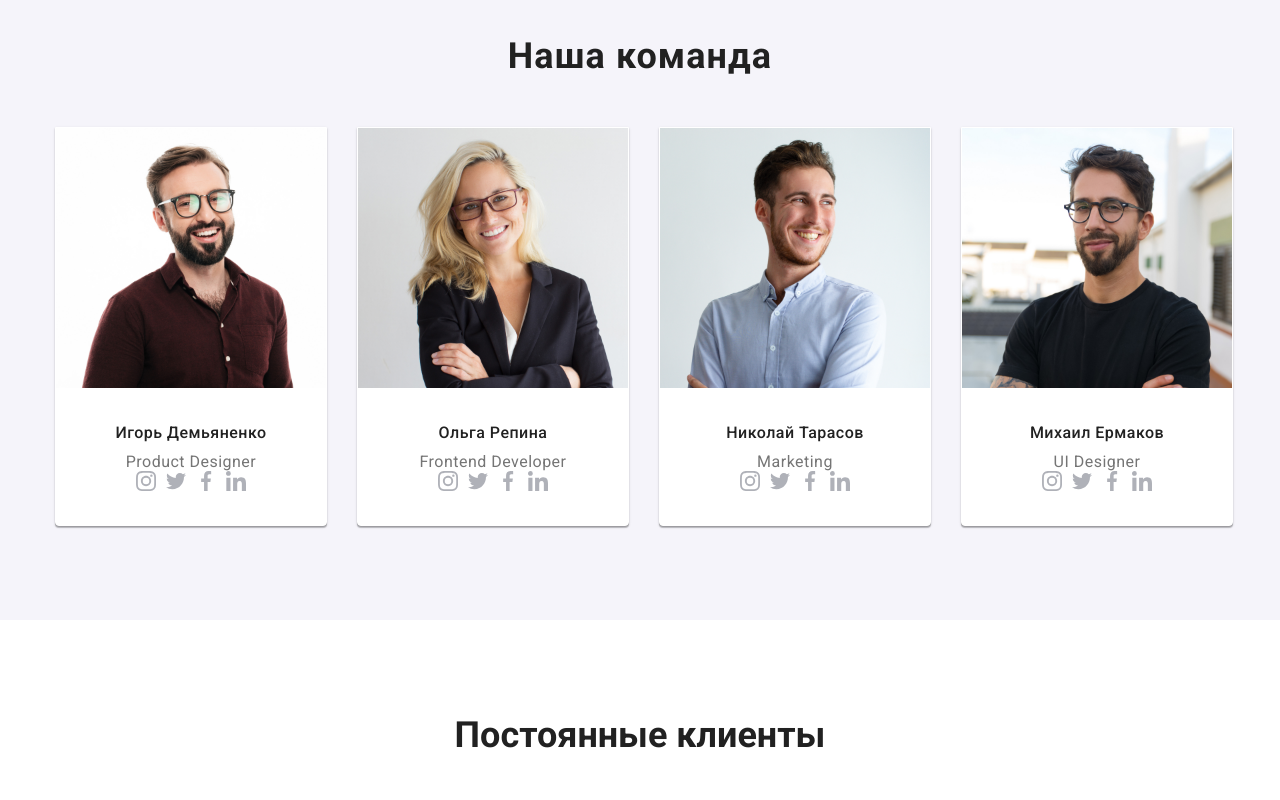
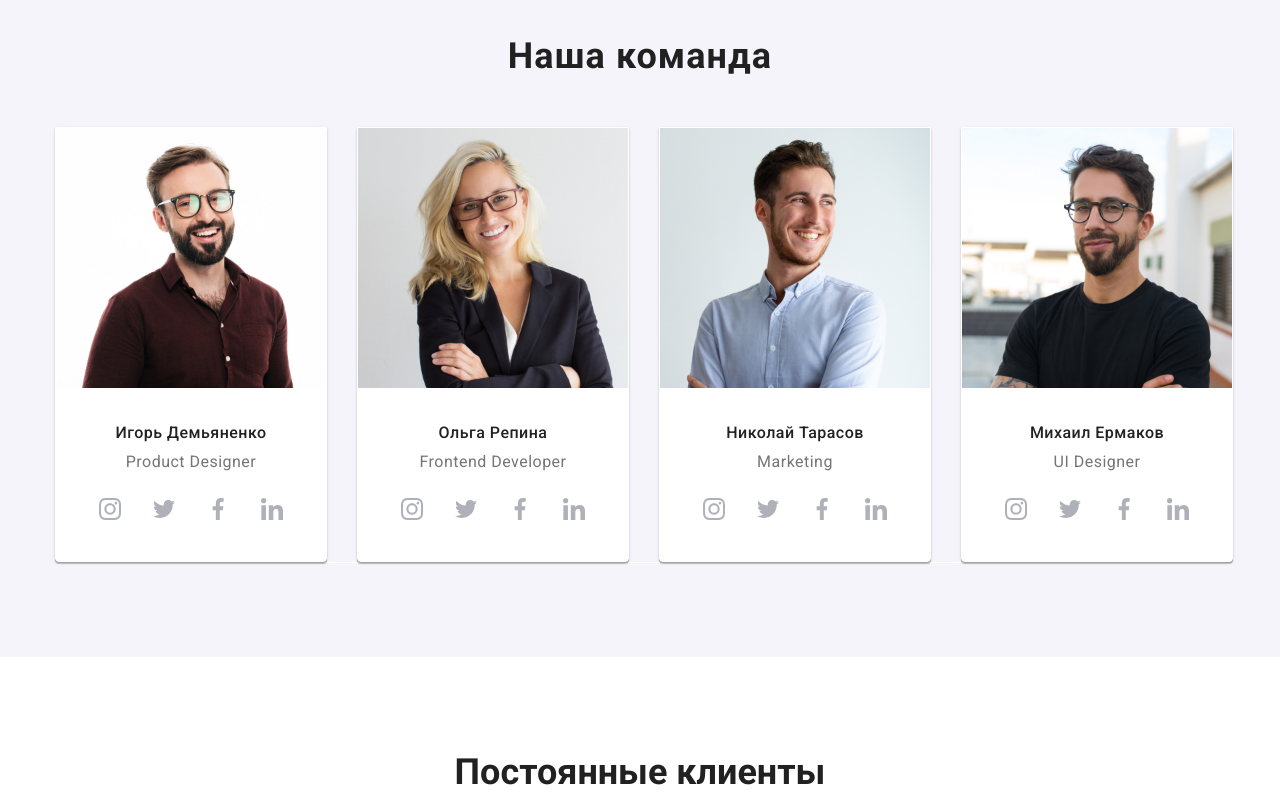
Before and after one commit to tanyazharik/goit-markup-hw-04, a plain HTML site: page index.html in a window 1280 px wide. Shown: the part 1660-2460 px from the top of the page. Drawn offline with nearby package versions, Linux system fonts and the light colour scheme.

Commit message:
оформляет соцсети

```diff
--- a/css/styles.css
+++ b/css/styles.css
@@ -32,14 +32,11 @@ body {
   padding-right: 15px;
   margin-left: auto;
   margin-right: auto;
-
-
 }
 
 .header {
-  border-bottom: 1px solid #ECECEC;
+  border-bottom: 1px solid #ececec;
   background-color: var(--title);
-
 }
 .container-flex {
   display: flex;
@@ -71,7 +68,7 @@ body {
   font-size: 26px;
   font-weight: 700;
   line-height: 1.19;
-  letter-spacing; 0.03em;
+  letter-spacing: 0.03em;
 }
 
 .secondary-logo {
@@ -108,12 +105,11 @@ body {
   margin-right: 50px;
 }
 
-
-auto-link:nth-child(1) {
+.auto-link:nth-child(1) {
   padding-left: 0;
 }
 .nav-list .item:last-child {
-    margin-right: opx
+  margin-right: opx;
 }
 .nav-list .link {
   display: block;
@@ -130,7 +126,7 @@ auto-link:nth-child(1) {
   color: var(--title-text-color);
 }
 
-.link +.link {
+.link + .link {
   margin-left: auto;
 }
 
@@ -141,7 +137,6 @@ auto-link:nth-child(1) {
   display: flex;
   align-items: center;
 }
-
 
 .auto-nav {
   display: flex;
@@ -197,18 +192,13 @@ margin-right: 0;
   margin-right: auto;
 
   background-color: palegoldenrod;
-    background-image: linear-gradient(
-      to right,
-      rgba(0, 0, 0, 0.2),
-      rgba(0, 0, 0, 0.2)
-    ),
-    url("../images/hero.jpg");
+  background-image: linear-gradient(to right, rgba(0, 0, 0, 0.2), rgba(0, 0, 0, 0.2)),
+    url('../images/hero.jpg');
   background-position: center;
   background-size: cover;
   background-repeat: no-repeat;
 }
 .about-us section {
-
   padding-bottom: 108px;
   background-color: #e5e5e5;
 }
@@ -222,12 +212,10 @@ margin-right: 0;
 }
 .hero-container {
   align-items: center;
-
 }
 .hero {
   padding-top: 200px;
   padding-bottom: 200px;
-
 
   text-align: center;
   background-color: #2f303a;
@@ -244,9 +232,7 @@ margin-right: 0;
   text-align: center;
 }
 
-
 /*  Section  */
-
 
 ul {
   display: flex;
@@ -271,9 +257,7 @@ margin-right: 0;
   display: flex;
 }
 
-
 .section-item {
-
   margin-bottom: 10px;
   color: var(--title-text-color);
   font-size: 14px;
@@ -283,7 +267,6 @@ margin-right: 0;
   text-transform: uppercase;
 }
 .button-project {
-
   display: flex;
   flex-direction: row;
   border-radius: 4px;
@@ -304,11 +287,11 @@ margin-right: 0;
 .button-project:focus {
   color: var(--title);
   background-color: var(--accent-color);
-   box-shadow: 0px 2px 2px 0px #0000001F;
+  box-shadow: 0px 2px 2px 0px #0000001f;
 
   box-shadow: 0px 1px 2px 0px #00000014;
 
-box-shadow: 0px 3px 1px 0px #0000001A;
+  box-shadow: 0px 3px 1px 0px #0000001a;
 }
 .button-hero,
 .button-project {
@@ -318,7 +301,6 @@ box-shadow: 0px 3px 1px 0px #0000001A;
 }
 
 .title-item {
-
   margin-bottom: 4px;
   color: var(--title-text-color);
   font-size: 18px;
@@ -327,7 +309,6 @@ box-shadow: 0px 3px 1px 0px #0000001A;
   letter-spacing: 0.06em;
 }
 .title-text {
-
   color: var(--primary-text-color);
   font-size: 16px;
   line-height: 1.88;
@@ -371,7 +352,6 @@ box-shadow: 0px 3px 1px 0px #0000001A;
   color: var(--primary-text-color);
 }
 .section-title {
-
   text-align: center;
   margin-bottom: 50px;
   color: var(--title-text-color);
@@ -379,33 +359,28 @@ box-shadow: 0px 3px 1px 0px #0000001A;
   font-size: 36px;
   line-height: 1.17;
   letter-spacing: 0.03em;
-
 }
 
 .about {
   display: flex;
-
-
 }
 .items-list {
-
   display: flex;
-    flex-basis: calc((100% - 30px) /4);
+  flex-basis: calc((100% - 30px) / 4);
   flex-direction: column;
-
 }
 
 .jobs-photo {
   display: flex;
-    flex-basis: calc((100% - 30px) /3);
+  flex-basis: calc((100% - 30px) / 3);
 }
 .section-job {
-    flex-basis: calc((100% - 30px) /4);
-    border-bottom: 1px solid var(--title;)
+  flex-basis: calc((100% - 30px) / 4);
+  border-bottom: 1px solid var(--title);
 }
 
 .text-person {
-
+  margin-bottom: 16px;
   font-size: 16px;
   line-height: 1.19;
   letter-spacing: 0.03em;
@@ -422,7 +397,7 @@ box-shadow: 0px 3px 1px 0px #0000001A;
   font-size: 14px;
   line-height: 1.71;
   letter-spacing: 0.03em;
-    text-align: left
+  text-align: left;
   color: var(--primary-text-color);
 }
 
@@ -436,10 +411,9 @@ box-shadow: 0px 3px 1px 0px #0000001A;
   border-bottom: 0;
 }
 
-
 .section-item-text::before {
   display: block;
-  content: "";
+  content: '';
   width: 270px;
   height: 120px;
   background-color: var(--sub-background-color);
@@ -479,18 +453,18 @@ box-shadow: 0px 3px 1px 0px #0000001A;
 
 .images-items {
   margin-right: 30px;
-    border: 1px solid #FFFFFF;
+  border: 1px solid #ffffff;
   border-radius: 0px 0px 4px 4px;
   background-color: var(--title);
-    box-shadow: 0px 1px 3px rgba(0, 0, 0, 0.12), 0px 1px 1px rgba(0, 0, 0, 0.14), 0px 2px 1px rgba(0, 0, 0, 0.2);
+  box-shadow: 0px 1px 3px rgba(0, 0, 0, 0.12), 0px 1px 1px rgba(0, 0, 0, 0.14),
+    0px 2px 1px rgba(0, 0, 0, 0.2);
 }
-}
-.images-items:last-child{
+
+.images-items:last-child {
   margin-right: 0;
 }
 
 .section-person {
-
   margin-bottom: 10px;
   text-align: center;
   color: var(--title-text-color);
@@ -500,11 +474,9 @@ margin-right: 0;
   letter-spacing: 0.03em;
 }
 
-
 /* карточки */
 
 .project-set {
-
   padding: 0;
   padding-bottom: 94px;
   margin-top: 0;
@@ -512,7 +484,6 @@ margin-right: 0;
   margin-right: -30px;
   display: flex;
   flex-wrap: wrap;
-
 }
 
 .project-set > .work-list {
@@ -520,30 +491,25 @@ margin-right: 0;
   margin-right: 30px;
 }
 
-
 .img {
   display: block;
   max-width: 100%;
   height: auto;
 }
 
-
 .work-list:hover {
   box-shadow: 1px 4px 6px 0px #00000029;
 
-box-shadow: 0px 4px 4px 0px #0000000F;
+  box-shadow: 0px 4px 4px 0px #0000000f;
 
-box-shadow: 0px 1px 1px 0px #0000001F;
-
+  box-shadow: 0px 1px 1px 0px #0000001f;
 }
 
 .work-list {
-
   margin-right: 30px;
   margin-bottom: 30px;
-    stroke: #EEEEEEE ;
+  stroke: #eeeeee;
 }
-
 
 .work-list:last-child {
   margin-right: 0;
@@ -581,13 +547,10 @@ box-shadow: 0px 1px 1px 0px #0000001F;
   color: var(--accent-color);
 }
 
-
 .footer {
-
   background-color: #2f303a;
   padding-top: 60px;
   padding-bottom: 60px;
-
 }
 
 .link {
@@ -595,7 +558,7 @@ box-shadow: 0px 1px 1px 0px #0000001F;
   color: #212121;
 }
 .secondary-link {
-  color: #FFFFFF99;
+  color: #ffffff99;
 }
 
 .contact-item {
@@ -610,7 +573,7 @@ box-shadow: 0px 1px 1px 0px #0000001F;
 }
 
 .address-link {
-  color: #FFFFFF99;
+  color: #ffffff99;
 }
 .primary-section {
   padding-top: 94px;
@@ -632,7 +595,7 @@ box-shadow: 0px 1px 1px 0px #0000001F;
   display: flex;
   justify-content: center;
   align-items: center;
-   fill: #AFB1B8;
+  fill: #afb1b8;
 }
 
 .social-item {
@@ -650,13 +613,11 @@ box-shadow: 0px 1px 1px 0px #0000001F;
 
   cursor: pointer;
 }
-.clients{
-
+.clients {
   padding-top: 94px;
   padding-bottom: 94px;
 }
 .clients-title {
-
   text-align: center;
   font-weight: 700;
   font-size: 36px;
@@ -669,10 +630,9 @@ box-shadow: 0px 1px 1px 0px #0000001F;
   margin-right: 30px;
   width: 170px;
   height: 92px;
-  border: 1px solid #AFB1B8;
+  border: 1px solid #afb1b8;
   border-radius: 4px;
 }
-
 
 .clients-logo:last-child {
   margin-right: 0;
@@ -684,7 +644,7 @@ box-shadow: 0px 1px 1px 0px #0000001F;
 }
 .link-client .logo-link:hover,
 .link-client .logo-link:focus {
-      fill: var(--accent-color)
+  fill: var(--accent-color);
 }
 
 .clients-logo:hover,
@@ -708,10 +668,8 @@ box-shadow: 0px 1px 1px 0px #0000001F;
 }
 
 .social-link-footer {
-
   margin-left: 70px;
 }
-
 
 .social-link {
   display: flex;
@@ -730,11 +688,23 @@ display: block;
   display: flex;
 }
 
-.auto-link:hover,
-.auto-link:focus {
-   color: var(--accent-color);
+.auto-link:hover .icon-link,
+.auto-link:focus .icon-link {
+  fill: var(--accent-color);
 }
 .logo-link {
   align-items: center;
   justify-content: center;
 }
+.social-link-team {
+  fill: #afb1b8;
+  display: flex;
+  width: 44px;
+  height: 44px;
+  border-radius: 50%;
+  align-items: center;
+  justify-content: center;
+}
+.social-link-team:hover {
+  fill: var(--title);
+}
--- a/index.html
+++ b/index.html
@@ -146,24 +146,32 @@
                             <p lang="en" class="text-person">Product Designer</p>
                         <ul class="social-links">
                             <li class="social-item">
-                            <svg class="insta-link" width="20px" height="20px">
+                            <a class="social-link-team">
+                            <svg class="insta-link" width="22px" height="22px">
                                 <use href="./images/icons.svg#icon-instagram"></use>
                             </svg>
+                            </a>
                             </li>
                             <li class="social-item">
-                            <svg class="twitter-link" width="20px" height="20px">
+                            <a class="social-link-team">
+                            <svg class="twitter-link" width="22px" height="22px">
                             <use href="./images/icons.svg#icon-twitter"></use>
                             </svg>
+                            </a>
                             </li>
                             <li class="social-item">
-                            <svg class="fb-link" width="20px" height="20px">
+                            <a class="social-link-team">
+                            <svg class="fb-link" width="22px" height="22px">
                             <use href="./images/icons.svg#icon-facebook"></use>
                             </svg>
+                            </a>
                             </li>
                             <li class="social-item">
-                            <svg class="in-link" width="20px" height="20px">
+                            <a class="social-link-team">
+                            <svg class="in-link" width="22px" height="22px">
                             <use href="./images/icons.svg#icon-linkedin"></use>
                             </svg>
+                            </a>
                             </li>
                         </ul>
                         </div>
@@ -176,24 +184,32 @@
                             <p lang="en" class="text-person">Frontend Developer</p>
                         <ul class="social-links">
                             <li class="social-item">
-                                <svg class="insta-link" width="20px" height="20px">
+                            <a class="social-link-team">
+                                <svg class="insta-link" width="22px" height="22px">
                                     <use href="./images/icons.svg#icon-instagram"></use>
                                 </svg>
+                                </a>
                             </li>
                             <li class="social-item">
-                                <svg class="twitter-link" width="20px" height="20px">
+                                <a class="social-link-team">
+                                <svg class="twitter-link" width="22px" height="22px">
                                     <use href="./images/icons.svg#icon-twitter"></use>
                                 </svg>
+                                </a>
                             </li>
                             <li class="social-item">
-                                <svg class="fb-link" width="20px" height="20px">
+                                <a class="social-link-team">
+                                <svg class="fb-link" width="22px" height="22px">
                                     <use href="./images/icons.svg#icon-facebook"></use>
                                 </svg>
+                                </a>
                             </li>
                             <li class="social-item">
-                                <svg class="in-link" width="20px" height="20px">
+                                <a class="social-link-team">
+                                <svg class="in-link" width="22px" height="22px">
                                     <use href="./images/icons.svg#icon-linkedin"></use>
                                 </svg>
+                                </a>
                             </li>
                         </ul>
                         </div>
@@ -206,24 +222,32 @@
                             <p lang="en" class="text-person">Marketing</p>
                         <ul class="social-links">
                             <li class="social-item">
-                                <svg class="insta-link" width="20px" height="20px">
+                                <a class="social-link-team">
+                                <svg class="insta-link" width="22px" height="22px">
                                     <use href="./images/icons.svg#icon-instagram"></use>
                                 </svg>
+                                </a>
                             </li>
                             <li class="social-item">
-                                <svg class="twitter-link" width="20px" height="20px">
+                                <a class="social-link-team">
+                                <svg class="twitter-link" width="22px" height="22px">
                                     <use href="./images/icons.svg#icon-twitter"></use>
                                 </svg>
+                                </a>
                             </li>
                             <li class="social-item">
-                                <svg class="fb-link" width="20px" height="20px">
+                                <a class="social-link-team">
+                                <svg class="fb-link" width="22px" height="22px">
                                     <use href="./images/icons.svg#icon-facebook"></use>
                                 </svg>
+                                </a>
                             </li>
                             <li class="social-item">
-                                <svg class="in-link" width="20px" height="20px">
+                                <a class="social-link-team">
+                                    <svg class="in-link" width="22px" height="22px">
                                     <use href="./images/icons.svg#icon-linkedin"></use>
                                 </svg>
+                                </a>
                             </li>
                         </ul>
                         </div>
@@ -236,24 +260,32 @@
                             <p lang="en" class="text-person">UI Designer</p>
                         <ul class="social-links">
                             <li class="social-item">
-                                <svg class="insta-link" width="20px" height="20px">
+                                <a class="social-link-team">
+                                <svg class="insta-link" width="22px" height="22px">
                                     <use href="./images/icons.svg#icon-instagram"></use>
                                 </svg>
+                                </a>
                             </li>
                             <li class="social-item">
-                                <svg class="twitter-link" width="20px" height="20px">
+                                <a class="social-link-team">
+                                <svg class="twitter-link" width="22px" height="22px">
                                     <use href="./images/icons.svg#icon-twitter"></use>
                                 </svg>
+                                </a>
                             </li>
                             <li class="social-item">
-                                <svg class="fb-link" width="20px" height="20px">
+                                <a class="social-link-team">
+                                <svg class="fb-link" width="22px" height="22px">
                                     <use href="./images/icons.svg#icon-facebook"></use>
                                 </svg>
+                                </a>
                             </li>
                             <li class="social-item">
-                                <svg class="in-link" width="20px" height="20px">
+                                <a class="social-link-team">
+                                <svg class="in-link" width="22px" height="22px">
                                     <use href="./images/icons.svg#icon-linkedin"></use>
                                 </svg>
+                                </a>
                             </li>
                         </ul>
                         </div>
@@ -314,11 +346,6 @@
     </div>
 </section>
 
-
-
-
-
-
     </main>
     <!--Подвал-->
 
```
Lines whose indentation alone changed are shown as unchanged.
